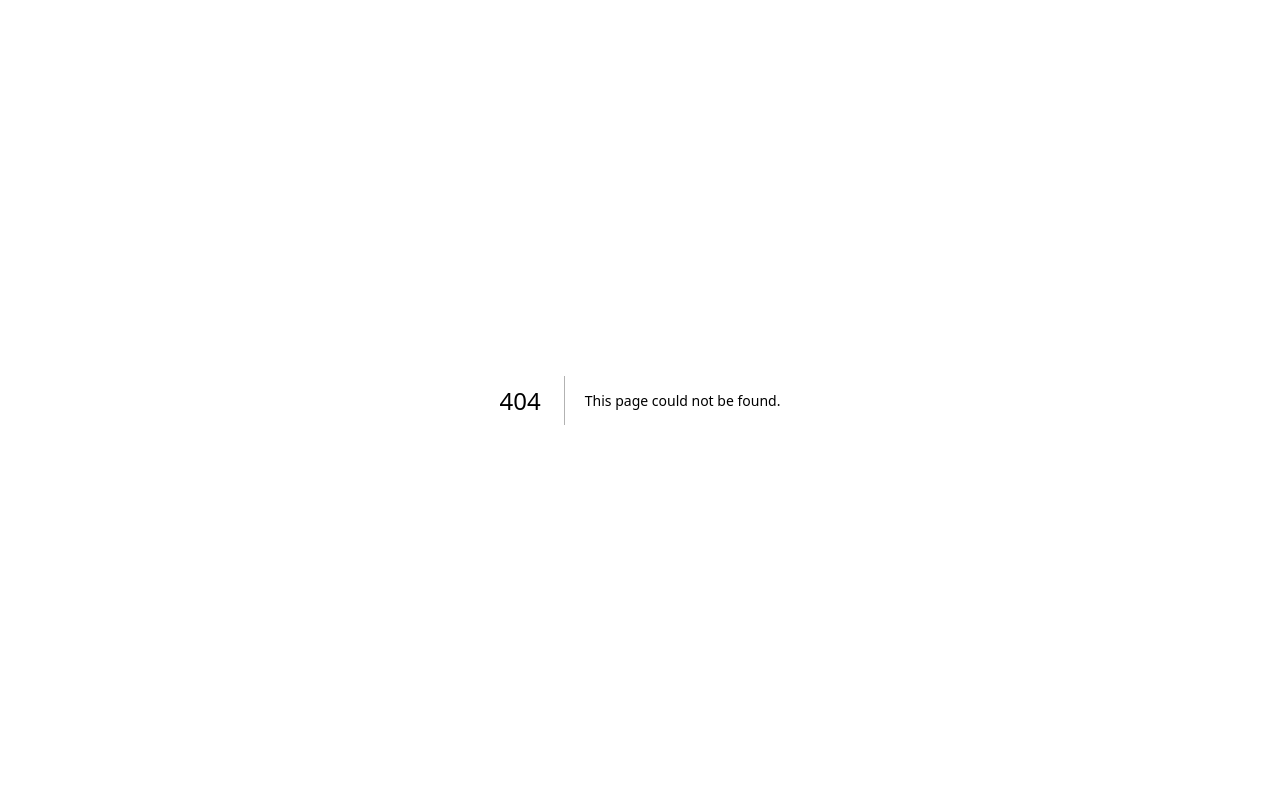
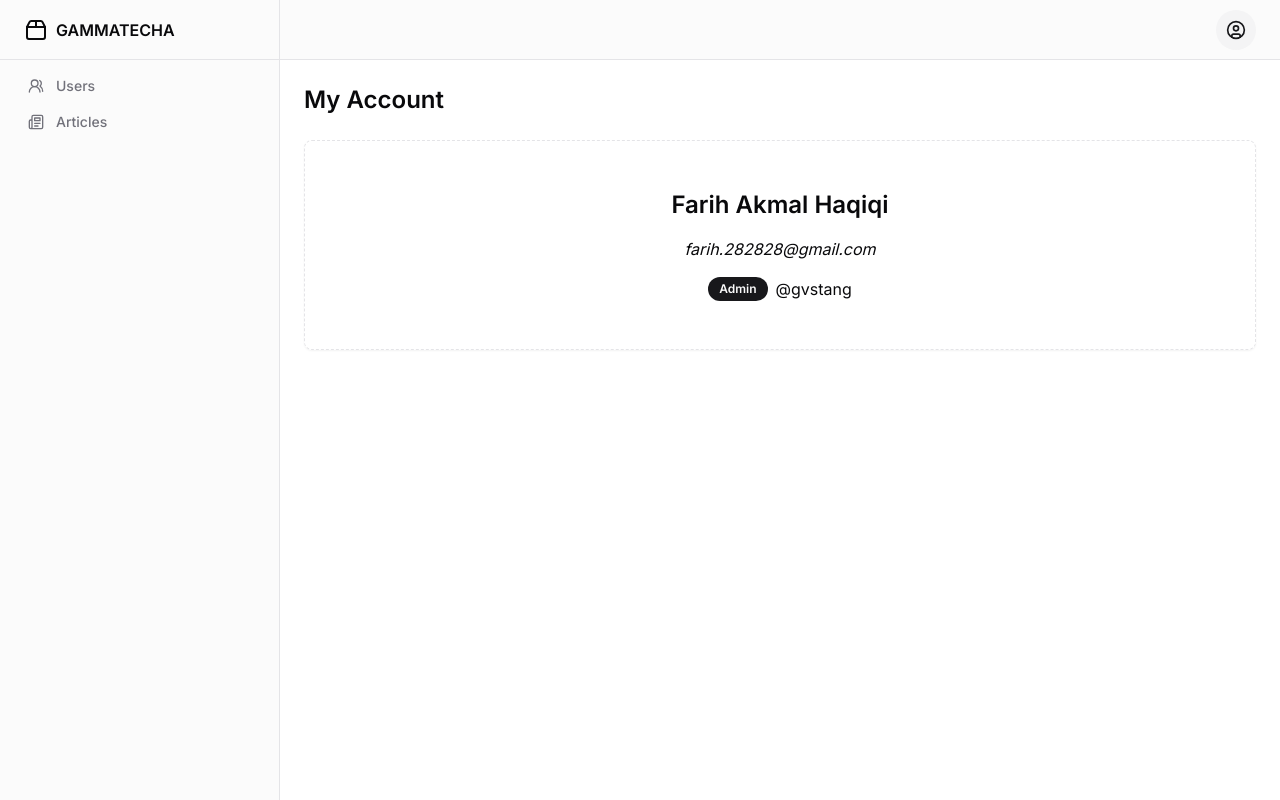
Before and after one commit to rapelista/gamatecha-fe-technical-test, a Next.js app: page /my-account in a window 1280 px wide. Before the commit this address had no page. Built offline with nearby package versions, Linux system fonts and the light colour scheme.

Commit message:
feat: create ui my-account

```diff
--- /dev/null
+++ b/app/(dashboard)/my-account/page.tsx
@@ -0,0 +1,23 @@
+import { PageHeading } from "@/components/dashboard/page-heading";
+import { Badge } from "@/components/ui/badge";
+import { Button } from "@/components/ui/button";
+
+export default function HomePage() {
+    return (
+        <>
+            <PageHeading>My Account</PageHeading>
+            <div className="flex flex-col items-center justify-center gap-4 py-12 border border-dashed rounded-lg shadow-sm">
+                <div>
+                    <span className="text-2xl font-semibold">
+                        Farih Akmal Haqiqi
+                    </span>
+                </div>
+                <span className="italic">farih.282828@gmail.com</span>
+                <div className="flex gap-2">
+                    <Badge>Admin</Badge>
+                    <span>{`@${"gvstang"}`}</span>
+                </div>
+            </div>
+        </>
+    );
+}
--- a/components/dashboard/navbar-dropdown.tsx
+++ b/components/dashboard/navbar-dropdown.tsx
@@ -8,6 +8,7 @@ import {
 import { Button } from "@/components/ui/button";
 import { CircleUser } from "lucide-react";
 import Link from "next/link";
+import { SidebarLink as DropdownLink } from "./sidebar-link";
 
 export const NavbarDropdown = () => (
     <DropdownMenu>
@@ -18,7 +19,9 @@ export const NavbarDropdown = () => (
             </Button>
         </DropdownMenuTrigger>
         <DropdownMenuContent align="end">
-            <DropdownMenuItem>My Account</DropdownMenuItem>
+            <DropdownLink href="/my-account" activeClassName="font-bold">
+                <DropdownMenuItem>My Account</DropdownMenuItem>
+            </DropdownLink>
             <DropdownMenuSeparator />
             <Link href="/auth/logout">
                 <DropdownMenuItem>Logout</DropdownMenuItem>
```
